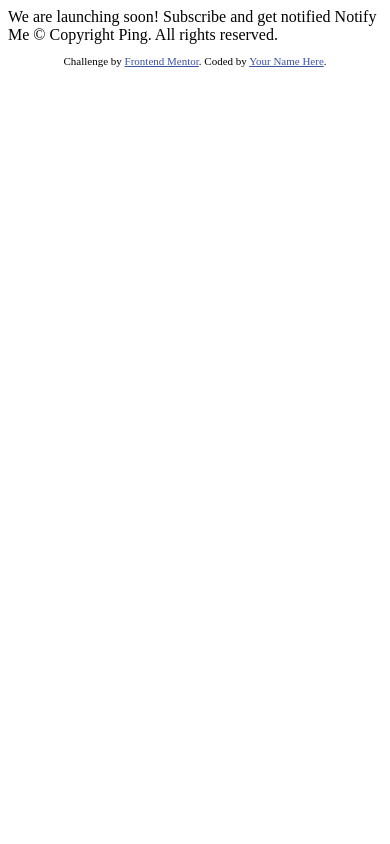
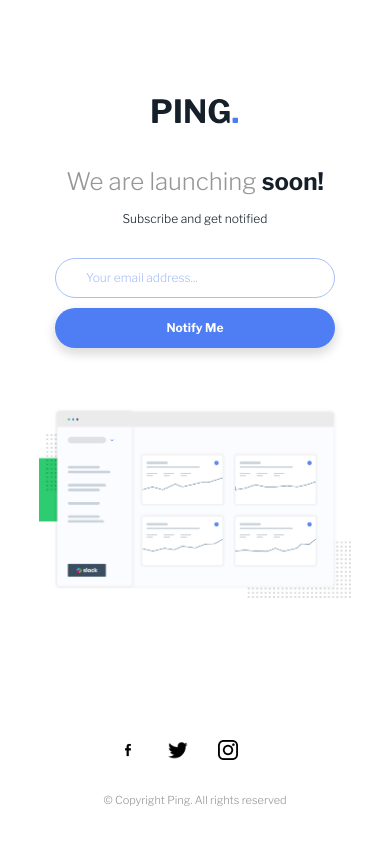
Before and after one commit to SrHatcher/practice-ping-coming-soon-page, a plain HTML site: page index.html in a window 390 px wide. Drawn offline with Linux system fonts and the light colour scheme.

Commit message:
mobile version almost finished, working on footer

```diff
--- a/index.html
+++ b/index.html
@@ -2,33 +2,40 @@
 <html lang="en">
 <head>
   <meta charset="UTF-8">
-  <meta name="viewport" content="width=device-width, initial-scale=1.0"> <!-- displays site properly based on user's device -->
-
+  <meta name="viewport" content="width=device-width, initial-scale=1.0">
   <link rel="icon" type="image/png" sizes="32x32" href="./images/favicon-32x32.png">
-
+  <!--Modern CSS Reset-->
+  <link rel="stylesheet" href="./styles/reset.css">
+  <!--my styles-->
+  <link rel="stylesheet" href="./styles/styles.css">
   <title>Frontend Mentor | Ping coming soon page</title>
-
-  <!-- Feel free to remove these styles or customise in your own stylesheet 👍 -->
-  <style>
-    .attribution { font-size: 11px; text-align: center; }
-    .attribution a { color: hsl(228, 45%, 44%); }
-  </style>
 </head>
 <body>
+  <main>
+    <div class="main-logo">
+      <img src="./images/logo.svg" alt="ping logo">
+    </div>
+    <h1 class="main-title">We are launching <span>soon!</span></h1>
+    <!--CTA stands for call to action-->
+    <p class="main-CTA">Subscribe and get notified</p>
 
-  We are launching soon!
+    <div class="main-subscription">
+      <input type="text" placeholder="Your email address..." class="subscription-input">
+      <button class="subscription-button">Notify Me</button>
+    </div>
 
-  Subscribe and get notified
-
-  Notify Me
-
-  &copy; Copyright Ping. All rights reserved.
+    <div class="main-image">
+      <img src="./images/illustration-dashboard.png" alt="dashboard image">
+    </div>
+  </main>
 
   <footer>
-    <p class="attribution">
-      Challenge by <a href="https://www.frontendmentor.io?ref=challenge" target="_blank">Frontend Mentor</a>.
-      Coded by <a href="#">Your Name Here</a>.
-    </p>
+    <div class="footer-logos">
+      <img src="./images/facebook.png" alt="facebook">
+      <img src="./images/twitter.png" alt="twitter">
+      <img src="./images/instagram.png" alt="instagram">
+    </div>
+    <p class="footer-text">© Copyright Ping. All rights reserved</p>
   </footer>
 </body>
 </html>
--- /dev/null
+++ b/styles/reset.css
@@ -0,0 +1,76 @@
+/*This code is from MODERN-CSS-RESET, i used to link to their page CDN but i'm going to use it like this*/
+
+/* Box sizing rules */
+*,
+*::before,
+*::after {
+  box-sizing: border-box;
+}
+
+/* Remove default margin */
+body,
+h1,
+h2,
+h3,
+h4,
+p,
+figure,
+blockquote,
+dl,
+dd {
+  margin: 0;
+}
+
+/* Remove list styles on ul, ol elements with a list role, which suggests default styling will be removed */
+ul[role='list'],
+ol[role='list'] {
+  list-style: none;
+}
+
+/* Set core root defaults */
+html:focus-within {
+  scroll-behavior: smooth;
+}
+
+/* Set core body defaults */
+body {
+  min-height: 100vh;
+  text-rendering: optimizeSpeed;
+  line-height: 1.5;
+}
+
+/* A elements that don't have a class get default styles */
+a:not([class]) {
+  text-decoration-skip-ink: auto;
+}
+
+/* Make images easier to work with */
+img,
+picture {
+  max-width: 100%;
+  display: block;
+}
+
+/* Inherit fonts for inputs and buttons */
+input,
+button,
+textarea,
+select {
+  font: inherit;
+}
+
+/* Remove all animations, transitions and smooth scroll for people that prefer not to see them */
+@media (prefers-reduced-motion: reduce) {
+  html:focus-within {
+   scroll-behavior: auto;
+  }
+
+  *,
+  *::before,
+  *::after {
+    animation-duration: 0.01ms !important;
+    animation-iteration-count: 1 !important;
+    transition-duration: 0.01ms !important;
+    scroll-behavior: auto !important;
+  }
+}
--- /dev/null
+++ b/styles/styles.css
@@ -0,0 +1,140 @@
+:root{
+    --blue: hsl(223, 87%, 63%);
+    --pale-blue: hsl(223, 89%, 82%);
+    --light-red: hsl(354, 100%, 66%);
+    --gray: hsl(0, 0%, 59%);
+    --very-dark-blue: hsl(209, 33%, 12%);
+
+    --font: 'Libre Franklin', sans-serif;
+}
+
+@font-face {
+    font-family: 'Libre Franklin';
+    src: url('../fonts/LibreFranklin-SemiBold.ttf');
+    font-weight: 600;
+}
+
+@font-face{
+    font-family: 'Libre Franklin';
+    src: url('../fonts/LibreFranklin-Light.ttf');
+    font-weight: 300;
+}
+
+@font-face {
+    font-family: 'Libre Franklin';
+    src: url('../fonts/LibreFranklin-Bold.ttf');
+    font-weight: 700;
+}
+
+html{
+    font-size: 62.5%;
+}
+
+body{
+    position: relative;
+    display: flex;
+    justify-content: center;
+
+    font-family: var(--font);
+}
+
+main{
+    display: flex;
+    flex-flow: column;
+    align-items: center;
+
+    margin-block-start: 25%;
+}
+
+.main-logo{
+
+}
+.main-title{
+    margin-top: 4rem;
+
+    font-weight: 300;
+    font-size: 2.4rem;
+
+    color: var(--gray);
+}
+.main-title span{
+    font-weight: 700;
+
+    color: var(--very-dark-blue);
+}
+.main-CTA{
+    margin-top: 1rem;
+
+    font-size: 1.2rem;
+
+    color: var(--very-dark-blue);
+}
+.main-subscription{
+    display: flex;
+    flex-flow: column;
+
+    width: 28rem;
+    margin-top: 3rem;
+}
+.subscription-input{
+    height: 4rem;
+    padding-inline-start: 3rem;
+
+    font-size: 1.2rem;
+
+    border-radius: 2rem;
+    border: solid 0.1rem var(--pale-blue);
+}
+.subscription-input::placeholder{
+    color: var(--pale-blue);
+}
+.subscription-button{
+    height: 4rem;
+    margin-top: 1rem;
+
+    font-weight: 700;
+    font-size: 1.2rem;
+
+    background-color: var(--blue);
+    border: none;
+    border-radius: 2rem;
+    color: white;
+    box-shadow: 0 0.5rem 1rem 0.2rem rgba(0, 0, 0, 0.13);
+}
+.main-image{
+    width: 80%;
+    margin-top: 6rem;
+}
+
+footer{
+    position: absolute;
+    bottom: 2rem;
+    display: flex;
+    justify-content: space-around;
+    flex-flow: column;
+
+
+    height: 10rem;
+}
+
+.footer-logos{
+    display: flex;
+    justify-content: space-around;
+
+    width: 15rem;
+}
+.footer-logos img{
+    width: 2rem;
+    height: 2rem;
+}
+.footer-logos:nth-child(1) img{
+    object-fit: contain;
+}
+.footer-logos:nth-child(2) img{
+
+}
+.footer-text{
+    font-size: 1.1rem;
+
+    color: var(--gray);
+}
```
Also changed, not shown: fonts/LibreFranklin-Bold.ttf (added), fonts/LibreFranklin-Light.ttf (added), fonts/LibreFranklin-SemiBold.ttf (added), images/facebook.png (added), images/instagram.png (added), images/twitter.png (added), 3 other files.
